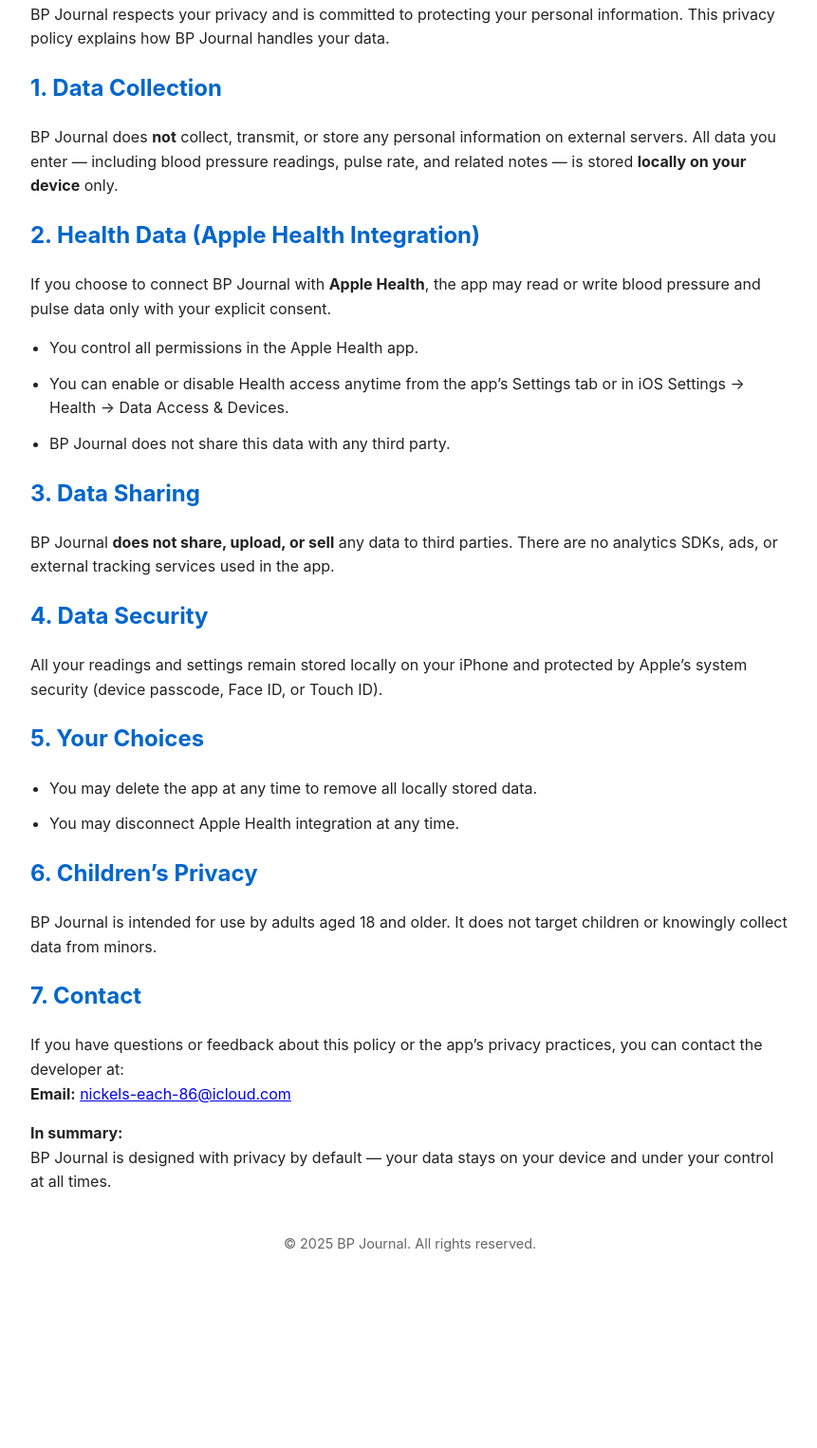
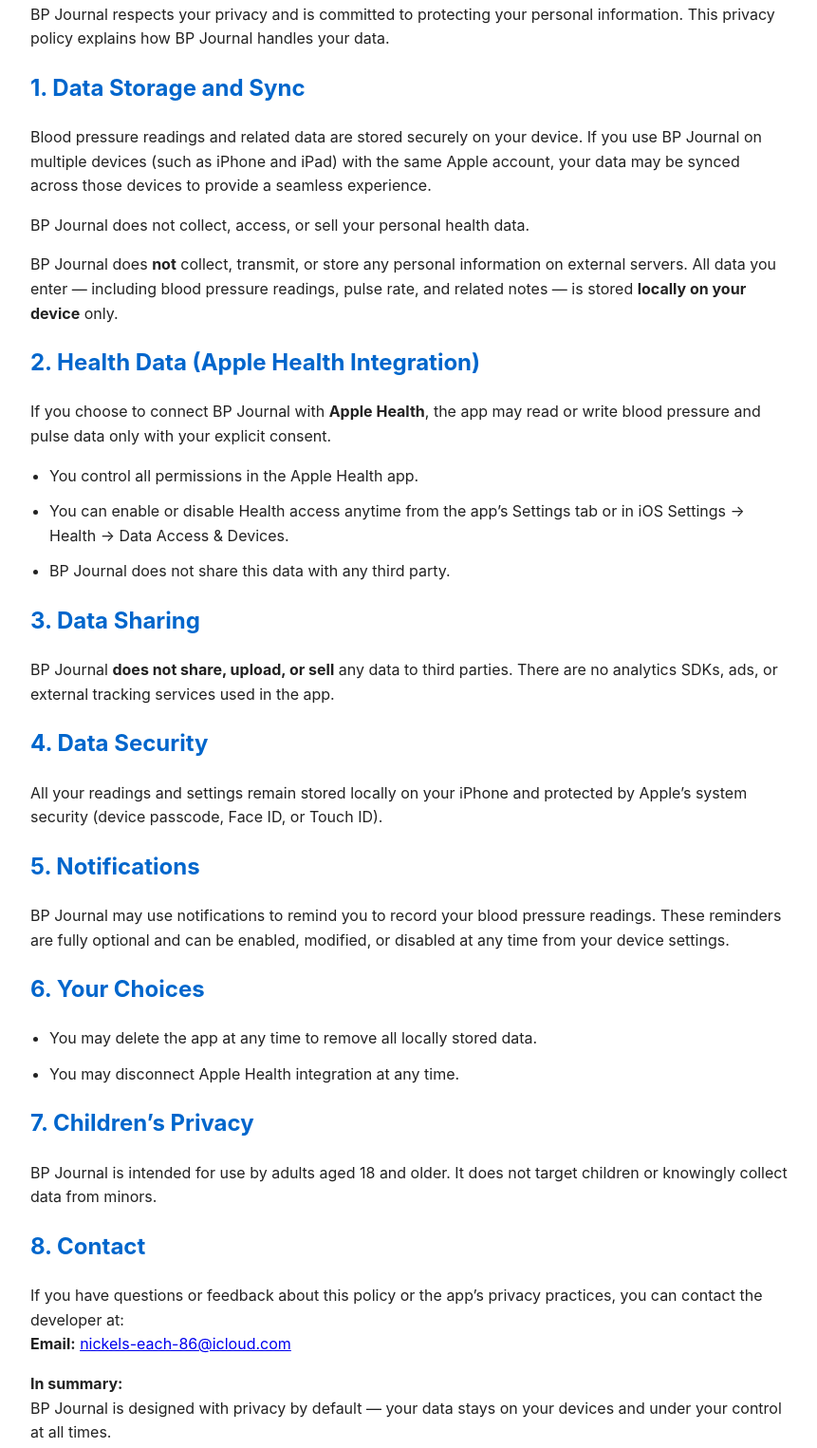
Before and after one commit to sukeshn/sukeshn.github.io, a plain HTML site: page products/BPJournal/Privacy_Policy.html in a window 1280 px wide. Shown: the part 193-1718 px from the top of the page at 95% size, without its empty margins (208-1069 px from the left). Before the commit the page ends 1574 px from the top, so only its background shows below. Drawn offline with Linux system fonts and the light colour scheme.

Commit message:
Updated privacy document

```diff
--- a/products/BPJournal/Privacy_Policy.html
+++ b/products/BPJournal/Privacy_Policy.html
@@ -42,7 +42,10 @@
     <p>BP Journal respects your privacy and is committed to protecting your personal information.
     This privacy policy explains how BP Journal handles your data.</p>
 
-    <h2>1. Data Collection</h2>
+    <h2>1. Data Storage and Sync</h2>
+    <p>Blood pressure readings and related data are stored securely on your device. If you use BP Journal on multiple devices (such as iPhone and iPad) with the same Apple account, your data may be synced across those devices to provide
+    a seamless experience.</p>
+    <p>BP Journal does not collect, access, or sell your personal health data.</p>
     <p>BP Journal does <strong>not</strong> collect, transmit, or store any personal information on external servers.
     All data you enter — including blood pressure readings, pulse rate, and related notes — is stored <strong>locally on your device</strong> only.</p>
 
@@ -61,21 +64,24 @@
     <h2>4. Data Security</h2>
     <p>All your readings and settings remain stored locally on your iPhone and protected by Apple’s system security (device passcode, Face ID, or Touch ID).</p>
 
-    <h2>5. Your Choices</h2>
+    <h2>5. Notifications</h2>
+    <p>BP Journal may use notifications to remind you to record your blood pressure readings. These reminders are fully optional and can be enabled, modified, or disabled at any time from your device settings.</p>
+
+    <h2>6. Your Choices</h2>
     <ul>
         <li>You may delete the app at any time to remove all locally stored data.</li>
         <li>You may disconnect Apple Health integration at any time.</li>
     </ul>
 
-    <h2>6. Children’s Privacy</h2>
+    <h2>7. Children’s Privacy</h2>
     <p>BP Journal is intended for use by adults aged 18 and older. It does not target children or knowingly collect data from minors.</p>
 
-    <h2>7. Contact</h2>
+    <h2>8. Contact</h2>
     <p>If you have questions or feedback about this policy or the app’s privacy practices, you can contact the developer at:<br>
     <strong>Email:</strong> <a href="mailto:nickels-each-86@icloud.com">nickels-each-86@icloud.com</a></p>
 
     <p><strong>In summary:</strong><br>
-    BP Journal is designed with privacy by default — your data stays on your device and under your control at all times.</p>
+    BP Journal is designed with privacy by default — your data stays on your devices and under your control at all times.</p>
 
     <div class="footer">© 2025 BP Journal. All rights reserved.</div>
 </body>
```
